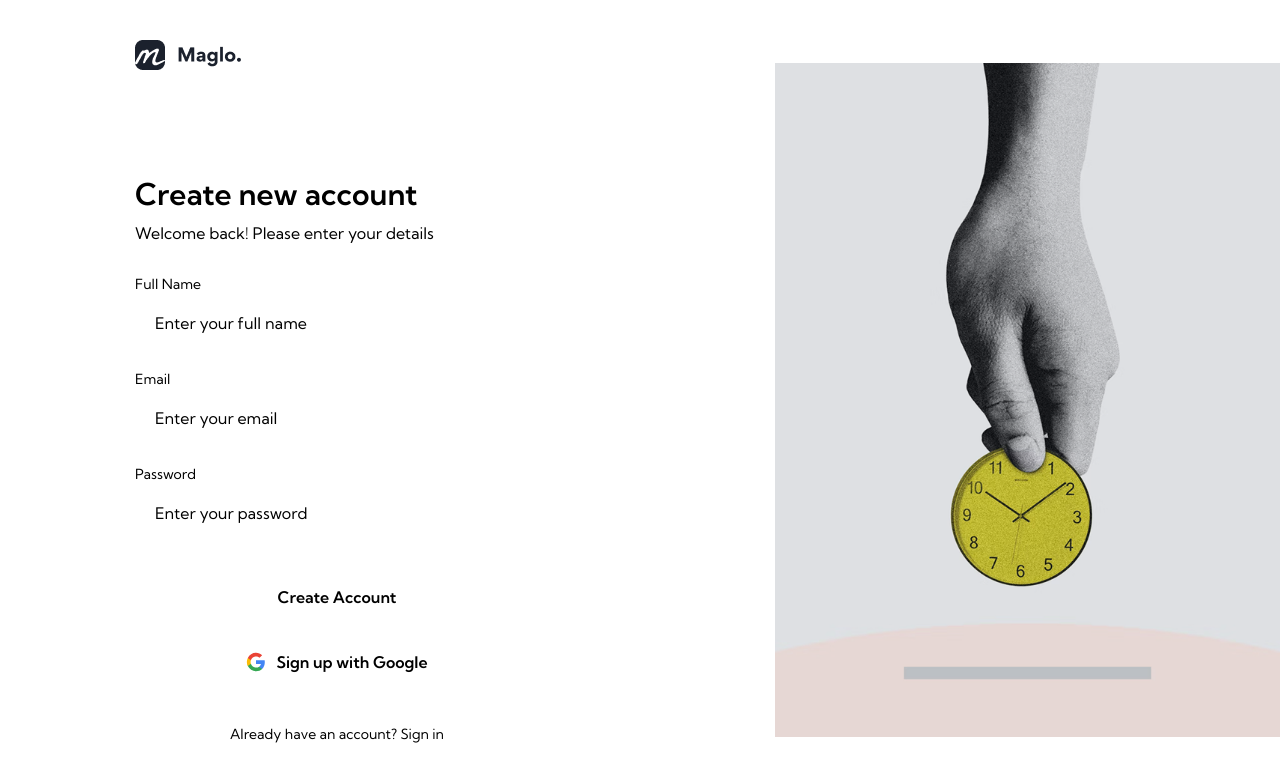
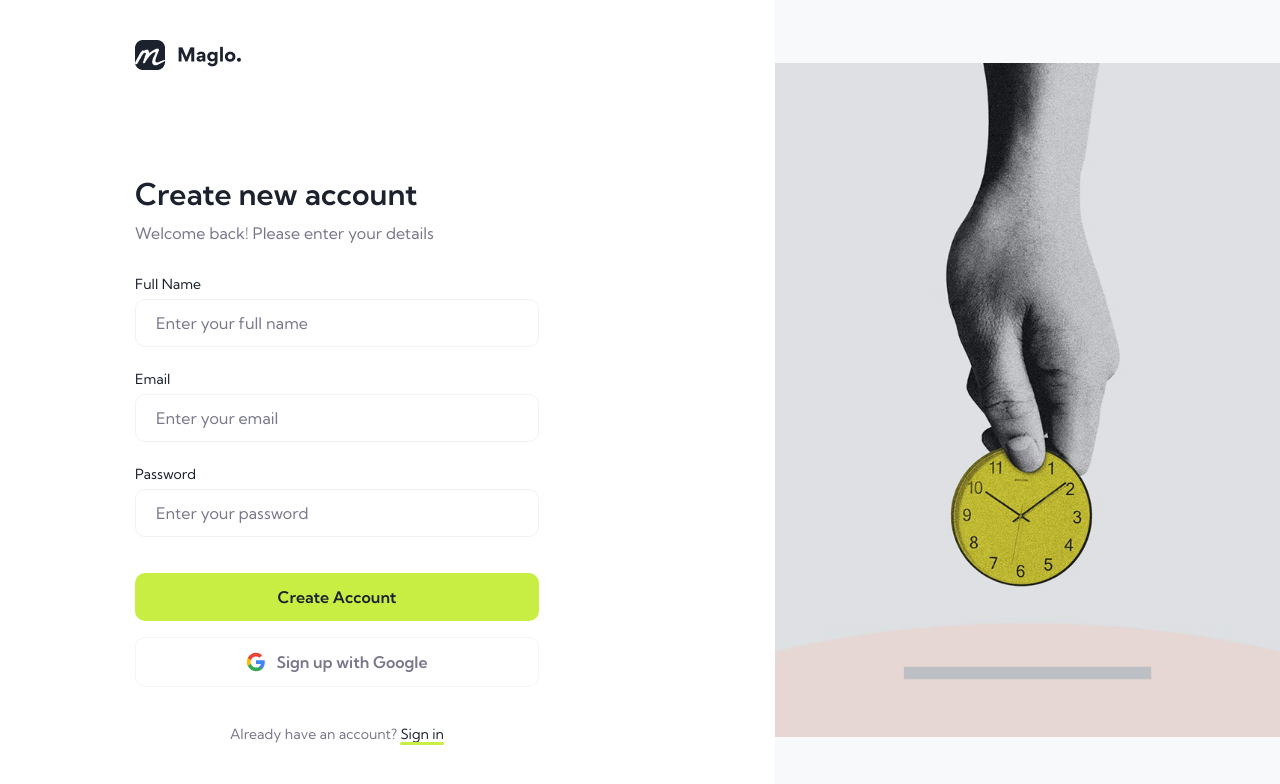
Before and after one commit to ilaydaozdemir/maglo, a React (Create React App) app: page / in a window 1280 px wide. Shown: the top 784 px of the page. Built offline with nearby package versions, Linux system fonts and the light colour scheme.

Commit message:
add global colors

```diff
--- a/src/index.js
+++ b/src/index.js
@@ -1,6 +1,7 @@
 import React from "react";
 import ReactDOM from "react-dom/client";
 import "./index.css";
+import "./styles/colors.css";
 import App from "./App";
 
 const root = ReactDOM.createRoot(document.getElementById("root"));
--- /dev/null
+++ b/src/styles/colors.css
@@ -0,0 +1,25 @@
+:root {
+  /* Primary Colors */
+  --color-primary: rgba(200, 238, 68, 1);
+  --color-primary-hover: rgba(180, 218, 58, 1);
+  --color-primary-active: rgba(160, 198, 48, 1);
+
+  /* Text Colors */
+  --color-text-primary: rgba(27, 33, 45, 1);
+  --color-text-secondary: rgba(120, 119, 139, 1);
+  --color-text-placeholder: rgba(120, 119, 139, 1);
+
+  /* Background Colors */
+  --color-background-primary: rgba(242, 242, 242, 1);
+  --color-background-secondary: rgba(245, 245, 245, 1);
+  --color-background-light: #f8f9fa;
+
+  /* Border Colors */
+  --color-border-primary: rgba(242, 242, 242, 1);
+  --color-border-secondary: rgba(245, 245, 245, 1);
+  --color-border-hover: rgba(200, 200, 200, 1);
+
+  /* Accent Colors */
+  --color-accent: rgba(200, 238, 68, 1);
+  --color-accent-hover: rgba(180, 218, 58, 1);
+}
```
